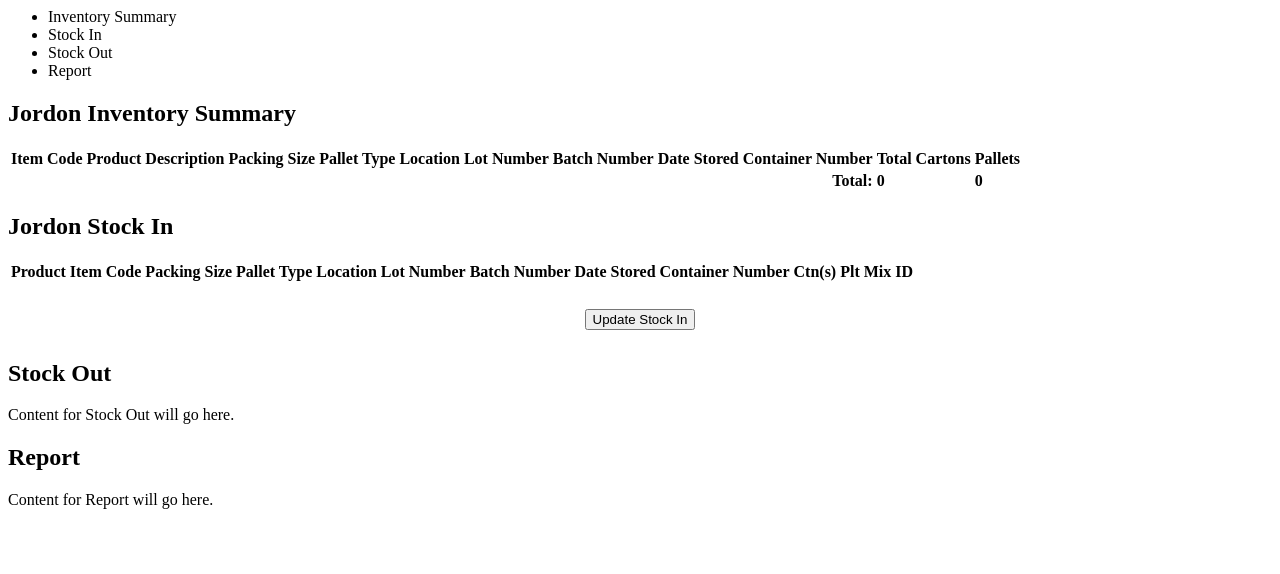
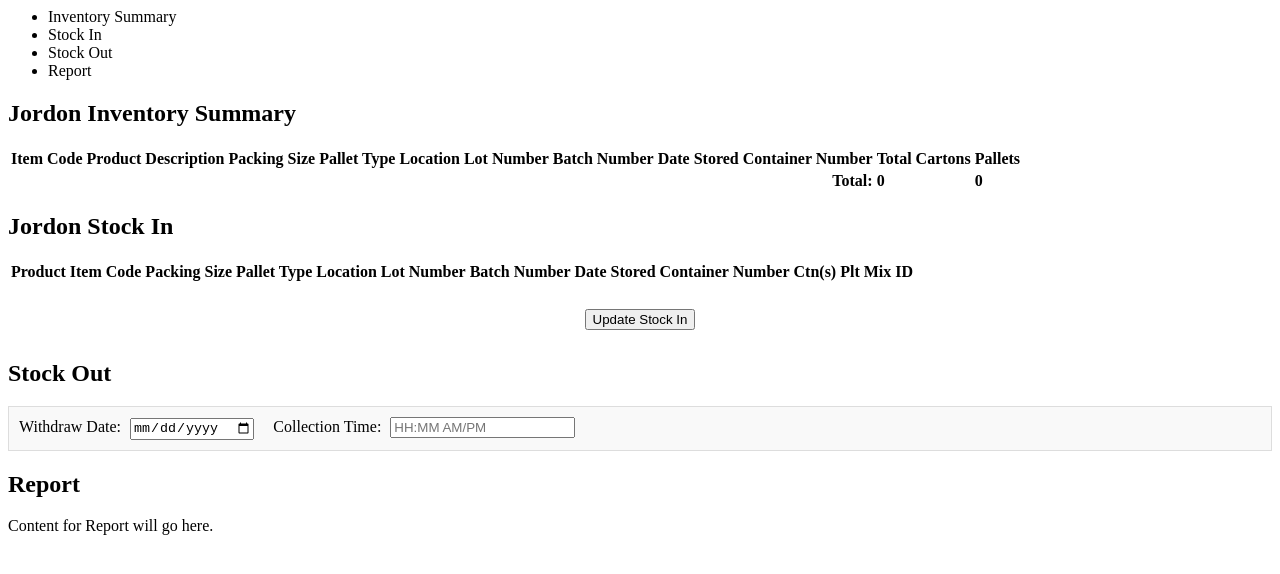
Before and after one commit to SiangWei91/WMS, a website: page jordon.html in a window 1280 px wide. Drawn offline with Linux system fonts and the light colour scheme.

Commit message:
Update jordon.html

```diff
--- a/jordon.html
+++ b/jordon.html
@@ -83,8 +83,15 @@
     </div>
     <div class="tab-content" id="stock-out-content">
       <h2>Stock Out</h2>
-      <p>Content for Stock Out will go here.</p>
-      <!-- Add more specific content structure as needed -->
+      <div id="stock-out-controls" style="padding: 10px; margin-bottom: 15px; border: 1px solid #ddd; background-color: #f9f9f9;">
+        <label for="withdraw-date" style="margin-right: 5px;">Withdraw Date:</label>
+        <input type="date" id="withdraw-date" style="margin-right: 15px;">
+        <label for="collection-time" style="margin-right: 5px;">Collection Time:</label>
+        <input type="text" id="collection-time" placeholder="HH:MM AM/PM">
+      </div>
+      <div id="stock-out-list-container">
+        <!-- Stock out list table will be rendered here by js/jordon.js -->
+      </div>
     </div>
     <div class="tab-content" id="report-content">
       <h2>Report</h2>
```
